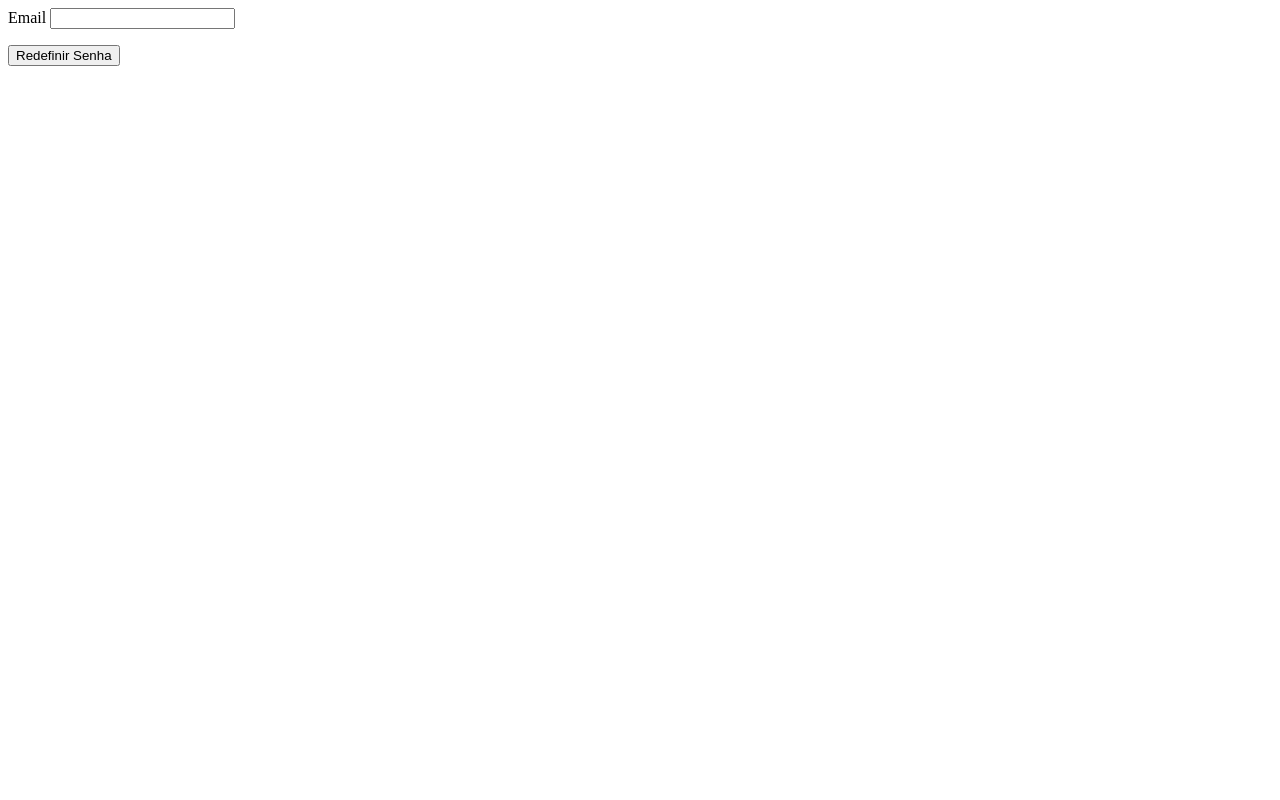
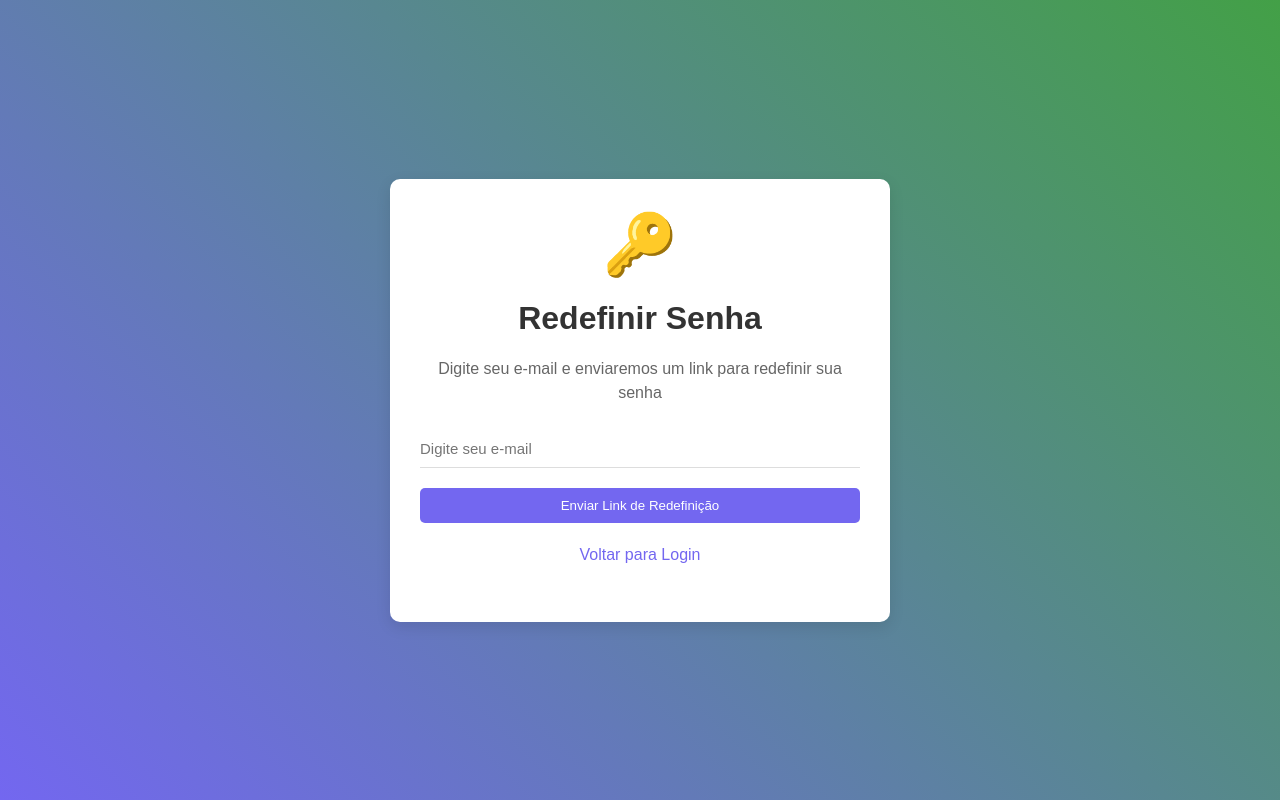
Before and after one commit to fergrenteski/anotai, a plain HTML site: page frontend/html/resetPass.html in a window 1280 px wide. Drawn offline with Linux system fonts and the light colour scheme.

Commit message:
ANT-35
Adicionado o CSS ao resetPass

```diff
--- /dev/null
+++ b/frontend/css/resetPass.css
@@ -0,0 +1,68 @@
+* {
+  margin: 0;
+  padding: 0;
+  box-sizing: border-box;
+  font-family: sans-serif;
+}
+
+body {
+  display: flex;
+  justify-content: center;
+  align-items: center;
+  min-height: 100vh;
+  background: linear-gradient(45deg, #7367f0, #43a047);
+}
+
+.container {
+  width: 90%;
+  max-width: 500px;
+  background: #fff;
+  border-radius: 10px;
+  padding: 30px;
+  text-align: center;
+  box-shadow: 0 5px 15px rgba(0, 0, 0, 0.1);
+}
+
+.icon {
+  font-size: 60px;
+  margin-bottom: 20px;
+}
+
+h1 {
+  margin-bottom: 20px;
+  color: #333;
+}
+
+p {
+  margin-bottom: 25px;
+  color: #666;
+  line-height: 1.5;
+}
+
+input {
+  width: 100%;
+  padding: 10px 0;
+  margin-bottom: 15px;
+  border: none;
+  border-bottom: 1px solid #ddd;
+  outline: none;
+  font-size: 15px;
+}
+
+button {
+  padding: 10px 20px;
+  border: none;
+  border-radius: 5px;
+  background: #7367f0;
+  color: #fff;
+  cursor: pointer;
+  margin-top: 5px;
+  width: 100%;
+}
+
+a {
+  color: #7367f0;
+  text-decoration: none;
+  display: inline-block;
+  margin-top: 20px;
+}
--- a/frontend/html/resetPass.html
+++ b/frontend/html/resetPass.html
@@ -3,15 +3,22 @@
 <head>
     <meta charset="UTF-8">
     <meta name="viewport" content="width=device-width, initial-scale=1.0">
+    <link rel="stylesheet" href="../css/resetPass.css">
     <title>Redefinir Senha</title>
 </head>
 <body>
-<form id="resetForm">
-    <label for="email">Email</label>
-    <input type="email" id="email">
-    <p id="mensagem"></p>
-    <button type="submit">Redefinir Senha</button>
-</form>
-<script src="../js/resetPass.js"></script>
+    <div class="container">
+        <div class="icon">🔑</div>
+        <h1>Redefinir Senha</h1>
+        <p>Digite seu e-mail e enviaremos um link para redefinir sua senha</p>
+
+        <input type="email" placeholder="Digite seu e-mail" required>
+
+        <button onclick="window.location.href='confirmar-senha.html'">Enviar Link de Redefinição</button>
+
+        <p>
+            <a href="index.html">Voltar para Login</a>
+        </p>
+    </div>
 </body>
 </html>
```
